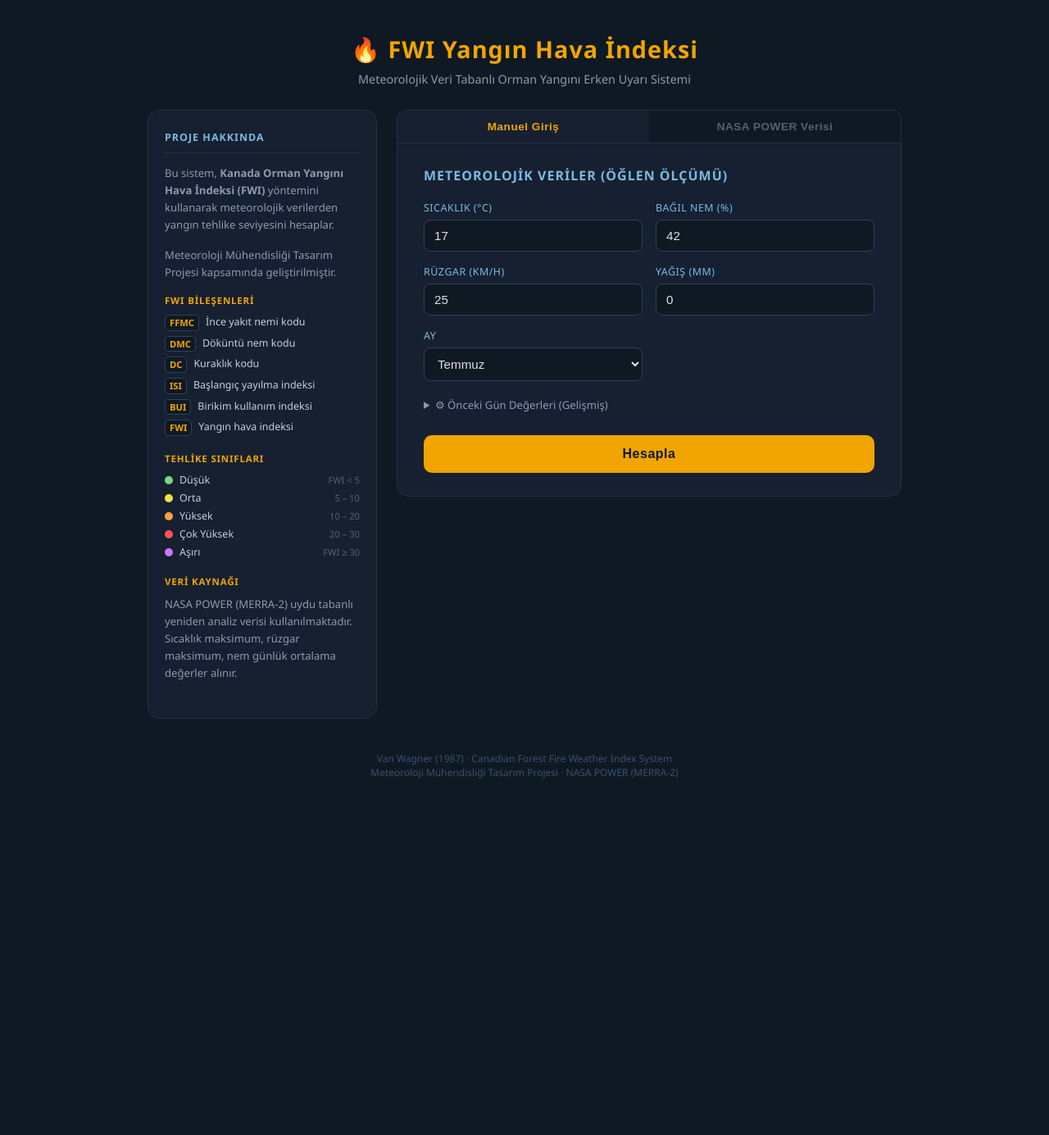
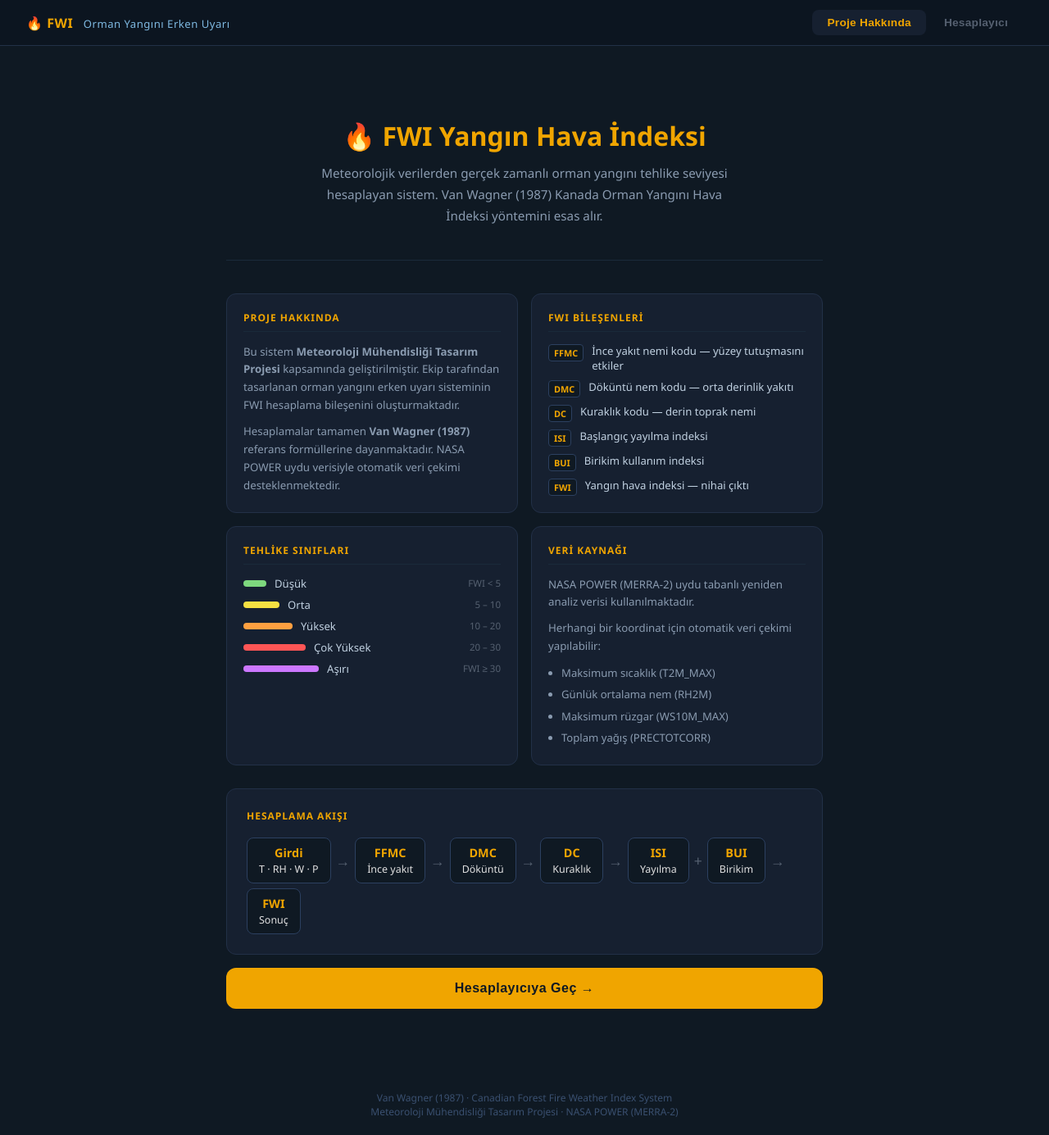
Before and after one commit to MrFBaker/orman-yangini, a Flask app: page / in a window 1280 px wide. Shown: the whole page at 82% size. Before the commit the page ends 950 px from the top, so only its background shows below. Run offline with Flask 3, Linux system fonts and the light colour scheme.

Commit message:
Iki sayfali yapi: Proje Hakkinda + Hesaplayici

```diff
--- a/templates/index.html
+++ b/templates/index.html
@@ -16,49 +16,152 @@
       display: flex;
       flex-direction: column;
       align-items: center;
-      padding: 40px 16px;
     }
 
-    header { text-align: center; margin-bottom: 28px; }
-    header h1 { font-size: 1.8rem; font-weight: 700; color: #f0a500; letter-spacing: 1px; }
-    header p  { margin-top: 8px; font-size: 0.9rem; color: #8a9bb0; }
+    /* ÜST NAVİGASYON */
+    nav {
+      width: 100%;
+      background: #0c1520;
+      border-bottom: 1px solid #223047;
+      display: flex;
+      align-items: center;
+      justify-content: space-between;
+      padding: 0 32px;
+      height: 56px;
+      position: sticky;
+      top: 0;
+      z-index: 100;
+    }
+    .nav-logo {
+      font-size: 1rem;
+      font-weight: 700;
+      color: #f0a500;
+      letter-spacing: 0.5px;
+    }
+    .nav-logo span { color: #7eb8e0; font-weight: 400; font-size: 0.82rem; margin-left: 8px; }
+    .nav-linkler { display: flex; gap: 4px; }
+    .nav-link {
+      padding: 8px 18px;
+      border-radius: 8px;
+      font-size: 0.85rem;
+      font-weight: 600;
+      cursor: pointer;
+      border: none;
+      background: transparent;
+      color: #556070;
+      transition: background 0.2s, color 0.2s;
+      letter-spacing: 0.3px;
+    }
+    .nav-link:hover:not(.aktif) { color: #7eb8e0; background: #162030; }
+    .nav-link.aktif { background: #162030; color: #f0a500; }
 
-    /* SEKMELER */
+    /* SAYFALAR */
+    .sayfa { display: none; width: 100%; max-width: 760px; padding: 40px 16px; }
+    .sayfa.aktif { display: block; }
+
+    /* ── SAYFA 1: HAKKINDA ── */
+    .hero {
+      text-align: center;
+      padding: 48px 24px 40px;
+      border-bottom: 1px solid #1a2a3a;
+      margin-bottom: 40px;
+    }
+    .hero h1 { font-size: 2rem; font-weight: 800; color: #f0a500; margin-bottom: 12px; }
+    .hero p { font-size: 0.95rem; color: #8a9bb0; line-height: 1.7; max-width: 520px; margin: 0 auto; }
+
+    .bilgi-grid {
+      display: grid;
+      grid-template-columns: 1fr 1fr;
+      gap: 16px;
+      margin-bottom: 28px;
+    }
+    @media (max-width: 560px) { .bilgi-grid { grid-template-columns: 1fr; } }
+
+    .bilgi-kart {
+      background: #162030;
+      border: 1px solid #223047;
+      border-radius: 12px;
+      padding: 20px;
+    }
+    .bilgi-kart h3 {
+      font-size: 0.75rem;
+      color: #f0a500;
+      text-transform: uppercase;
+      letter-spacing: 1px;
+      margin-bottom: 14px;
+      padding-bottom: 8px;
+      border-bottom: 1px solid #1a2a3a;
+    }
+    .bilgi-kart p { font-size: 0.83rem; color: #8a9bb0; line-height: 1.65; }
+
+    .komponent-liste { list-style: none; display: flex; flex-direction: column; gap: 8px; }
+    .komponent-liste li { display: flex; align-items: flex-start; gap: 10px; font-size: 0.82rem; color: #c0d0e0; }
+    .komponent-badge {
+      font-size: 0.68rem; font-weight: 700;
+      background: #0f1923; border: 1px solid #2c4060;
+      border-radius: 4px; padding: 2px 6px;
+      color: #f0a500; white-space: nowrap; flex-shrink: 0; margin-top: 1px;
+    }
+
+    .risk-liste { display: flex; flex-direction: column; gap: 8px; }
+    .risk-satir { display: flex; align-items: center; gap: 10px; font-size: 0.82rem; }
+    .risk-bar {
+      height: 8px; border-radius: 4px; flex-shrink: 0;
+    }
+    .risk-adi { color: #c0d0e0; flex: 1; }
+    .risk-aralik { color: #556070; font-size: 0.72rem; }
+
+    .akis-kart {
+      background: #162030;
+      border: 1px solid #223047;
+      border-radius: 12px;
+      padding: 24px;
+      margin-bottom: 16px;
+    }
+    .akis-kart h3 {
+      font-size: 0.75rem;
+      color: #f0a500;
+      text-transform: uppercase;
+      letter-spacing: 1px;
+      margin-bottom: 18px;
+    }
+    .akis { display: flex; align-items: center; flex-wrap: wrap; gap: 6px; }
+    .akis-kutu {
+      background: #0f1923; border: 1px solid #2c4060;
+      border-radius: 8px; padding: 8px 14px;
+      font-size: 0.78rem; color: #e0e0e0; text-align: center;
+    }
+    .akis-kutu strong { display: block; font-size: 0.9rem; color: #f0a500; margin-bottom: 2px; }
+    .akis-ok { color: #556070; font-size: 1.1rem; }
+
+    .basla-btn {
+      display: block; width: 100%; padding: 16px;
+      background: #f0a500; color: #0f1923;
+      border: none; border-radius: 12px;
+      font-size: 1rem; font-weight: 700; cursor: pointer;
+      transition: background 0.2s; letter-spacing: 0.5px;
+      margin-top: 8px;
+    }
+    .basla-btn:hover { background: #ffc030; }
+
+    /* ── SAYFA 2: HESAPLAYICI ── */
     .sekmeler {
-      display: flex;
-      gap: 0;
-      width: 100%;
-      max-width: 560px;
-      margin-bottom: 0;
-      border-radius: 12px 12px 0 0;
-      overflow: hidden;
-      border: 1px solid #223047;
-      border-bottom: none;
+      display: flex; gap: 0; width: 100%; max-width: 560px;
+      margin: 0 auto; border-radius: 12px 12px 0 0;
+      overflow: hidden; border: 1px solid #223047; border-bottom: none;
     }
     .sekme {
-      flex: 1;
-      padding: 12px;
-      text-align: center;
-      cursor: pointer;
-      font-size: 0.85rem;
-      font-weight: 600;
-      background: #0f1923;
-      color: #556070;
-      border: none;
-      transition: background 0.2s, color 0.2s;
-      letter-spacing: 0.5px;
+      flex: 1; padding: 12px; text-align: center; cursor: pointer;
+      font-size: 0.85rem; font-weight: 600; background: #0f1923; color: #556070;
+      border: none; transition: background 0.2s, color 0.2s; letter-spacing: 0.5px;
     }
     .sekme.aktif { background: #162030; color: #f0a500; }
     .sekme:hover:not(.aktif) { color: #7eb8e0; }
 
     .kart {
-      background: #162030;
-      border: 1px solid #223047;
-      border-radius: 0 0 14px 14px;
-      padding: 28px 32px;
-      width: 100%;
-      max-width: 560px;
-      margin-bottom: 24px;
+      background: #162030; border: 1px solid #223047;
+      border-radius: 0 0 14px 14px; padding: 28px 32px;
+      width: 100%; max-width: 560px; margin: 0 auto 24px;
     }
     .kart h2 { font-size: 1rem; color: #7eb8e0; margin-bottom: 20px; text-transform: uppercase; letter-spacing: 1px; }
 
@@ -69,13 +172,8 @@
     .form-grup { display: flex; flex-direction: column; gap: 6px; }
     .form-grup label { font-size: 0.78rem; color: #7eb8e0; text-transform: uppercase; letter-spacing: 0.5px; }
     .form-grup input, .form-grup select {
-      background: #0f1923;
-      border: 1px solid #2c4060;
-      border-radius: 8px;
-      color: #e0e0e0;
-      padding: 10px 12px;
-      font-size: 0.95rem;
-      outline: none;
+      background: #0f1923; border: 1px solid #2c4060; border-radius: 8px;
+      color: #e0e0e0; padding: 10px 12px; font-size: 0.95rem; outline: none;
       transition: border 0.2s;
     }
     .form-grup input:focus, .form-grup select:focus { border-color: #f0a500; }
@@ -83,32 +181,25 @@
     details { margin-top: 16px; }
     details summary { cursor: pointer; font-size: 0.82rem; color: #8a9bb0; user-select: none; padding: 4px 0; }
     details summary:hover { color: #7eb8e0; }
-    .onceki-grid { display: grid; grid-template-columns: repeat(3, minmax(0, 1fr)); gap: 12px; margin-top: 14px; width: 100%; box-sizing: border-box; }
+    .onceki-grid { display: grid; grid-template-columns: repeat(3, minmax(0, 1fr)); gap: 12px; margin-top: 14px; width: 100%; }
 
     .btn {
       width: 100%; margin-top: 24px; padding: 14px;
       background: #f0a500; color: #0f1923;
-      border: none; border-radius: 10px;
-      font-size: 1rem; font-weight: 700; cursor: pointer;
-      transition: background 0.2s, transform 0.1s; letter-spacing: 0.5px;
+      border: none; border-radius: 10px; font-size: 1rem; font-weight: 700;
+      cursor: pointer; transition: background 0.2s, transform 0.1s; letter-spacing: 0.5px;
     }
     .btn:hover { background: #ffc030; }
     .btn:active { transform: scale(0.98); }
     .btn:disabled { background: #5a4a00; color: #8a7a40; cursor: not-allowed; }
 
-    /* NASA bilgi notu */
     .info-notu {
-      background: #0f2030;
-      border: 1px solid #1a3a50;
-      border-radius: 8px;
-      padding: 10px 14px;
-      font-size: 0.8rem;
-      color: #7eb8e0;
-      margin-bottom: 16px;
+      background: #0f2030; border: 1px solid #1a3a50; border-radius: 8px;
+      padding: 10px 14px; font-size: 0.8rem; color: #7eb8e0; margin-bottom: 16px;
     }
 
     /* SONUÇ */
-    #sonuc-alani { display: none; width: 100%; max-width: 560px; }
+    #sonuc-alani { display: none; width: 100%; max-width: 560px; margin: 0 auto; }
 
     .sinif-banner {
       border-radius: 12px; padding: 20px 24px; text-align: center;
@@ -133,8 +224,8 @@
     .indeks-kutu .deger  { font-size: 1.4rem; font-weight: 700; color: #e0e0e0; }
     .indeks-kutu .birim  { font-size: 0.7rem; color: #556070; margin-top: 2px; }
 
-    /* NASA zaman serisi tablo */
-    #nasa-sonuc-alani { display: none; width: 100%; max-width: 760px; margin-top: 8px; }
+    /* NASA SONUÇ */
+    #nasa-sonuc-alani { display: none; width: 100%; max-width: 760px; margin: 0 auto 8px; }
     .tablo-wrapper { overflow-x: auto; border-radius: 10px; border: 1px solid #223047; }
     table { width: 100%; border-collapse: collapse; font-size: 0.82rem; }
     thead { background: #0f1923; }
@@ -152,81 +243,9 @@
     .hata-mesaji {
       background: #3d0f0f; border: 1px solid #7a2020; border-radius: 10px;
       padding: 14px 18px; color: #ff8080; font-size: 0.9rem; display: none;
-      width: 100%; max-width: 560px;
+      width: 100%; max-width: 560px; margin: 0 auto;
     }
 
-    footer { margin-top: 40px; font-size: 0.75rem; color: #3a5070; text-align: center; }
-
-    /* İKİ SÜTUN DÜZENI */
-    .ana-icerik {
-      display: grid;
-      grid-template-columns: 280px 1fr;
-      gap: 24px;
-      width: 100%;
-      max-width: 920px;
-      align-items: start;
-    }
-
-    /* SOL PANEL */
-    .hakkinda-panel {
-      background: #162030;
-      border: 1px solid #223047;
-      border-radius: 14px;
-      padding: 24px 20px;
-      position: sticky;
-      top: 20px;
-    }
-    .hakkinda-panel h3 {
-      font-size: 0.78rem;
-      color: #7eb8e0;
-      text-transform: uppercase;
-      letter-spacing: 1px;
-      margin-bottom: 14px;
-      padding-bottom: 10px;
-      border-bottom: 1px solid #223047;
-    }
-    .hakkinda-panel p {
-      font-size: 0.82rem;
-      color: #8a9bb0;
-      line-height: 1.6;
-      margin-bottom: 16px;
-    }
-    .hakkinda-bolum { margin-bottom: 20px; }
-    .hakkinda-bolum h4 { font-size: 0.72rem; color: #f0a500; text-transform: uppercase; letter-spacing: 0.8px; margin-bottom: 10px; }
-    .komponent-liste { list-style: none; display: flex; flex-direction: column; gap: 6px; }
-    .komponent-liste li {
-      display: flex; align-items: flex-start; gap: 8px;
-      font-size: 0.78rem; color: #c0d0e0; line-height: 1.4;
-    }
-    .komponent-badge {
-      font-size: 0.7rem; font-weight: 700;
-      background: #0f1923; border: 1px solid #2c4060;
-      border-radius: 4px; padding: 1px 5px;
-      color: #f0a500; white-space: nowrap; flex-shrink: 0;
-    }
-    .risk-liste { display: flex; flex-direction: column; gap: 5px; }
-    .risk-satir {
-      display: flex; align-items: center; gap: 8px;
-      font-size: 0.78rem;
-    }
-    .risk-nokta { width: 10px; height: 10px; border-radius: 50%; flex-shrink: 0; }
-    .risk-adi { color: #c0d0e0; flex: 1; }
-    .risk-aralik { color: #556070; font-size: 0.7rem; }
-
-    /* SAĞ SÜTUN — mevcut elementlerin max-width'ini kaldır */
-    .sag-sutun { display: flex; flex-direction: column; align-items: stretch; }
-    .sag-sutun .sekmeler { max-width: none; }
-    .sag-sutun .kart { max-width: none; }
-    .sag-sutun #sonuc-alani { max-width: none; }
-    .sag-sutun #nasa-sonuc-alani { max-width: none; }
-    .sag-sutun .hata-mesaji { max-width: none; }
-
-    @media (max-width: 700px) {
-      .ana-icerik { grid-template-columns: 1fr; }
-      .hakkinda-panel { position: static; }
-    }
-
-    /* İstatistik özeti */
     .istatistik-grid {
       display: grid; grid-template-columns: repeat(4, 1fr); gap: 12px;
       margin-top: 16px; margin-bottom: 16px;
@@ -239,63 +258,123 @@
     .istat-kutu .deger  { font-size: 1.25rem; font-weight: 700; color: #f0a500; }
     .istat-kutu .alt    { font-size: 0.68rem; color: #556070; margin-top: 3px; }
 
-    /* Grafik kutusu */
     .grafik-kutu {
       background: #162030; border: 1px solid #223047;
       border-radius: 10px; padding: 20px; margin-top: 16px;
     }
-    .grafik-baslik {
-      font-size: 0.78rem; color: #7eb8e0; text-transform: uppercase;
-      letter-spacing: 1px; margin-bottom: 14px;
-    }
+    .grafik-baslik { font-size: 0.78rem; color: #7eb8e0; text-transform: uppercase; letter-spacing: 1px; margin-bottom: 14px; }
+
+    footer { margin-top: 40px; padding: 20px 16px; font-size: 0.75rem; color: #3a5070; text-align: center; }
   </style>
 </head>
 <body>
 
-<header>
+<!-- NAVİGASYON -->
+<nav>
+  <div class="nav-logo">&#x1F525; FWI <span>Orman Yangını Erken Uyarı</span></div>
+  <div class="nav-linkler">
+    <button class="nav-link aktif" onclick="sayfaAc('hakkinda', this)">Proje Hakkında</button>
+    <button class="nav-link" onclick="sayfaAc('hesap', this)">Hesaplayıcı</button>
+  </div>
+</nav>
+
+<!-- ══════════════════════════════════════════ -->
+<!-- SAYFA 1: PROJE HAKKINDA                   -->
+<!-- ══════════════════════════════════════════ -->
+<div class="sayfa aktif" id="sayfa-hakkinda">
+
+  <div class="hero">
     <h1>&#x1F525; FWI Yangın Hava İndeksi</h1>
-  <p>Meteorolojik Veri Tabanlı Orman Yangını Erken Uyarı Sistemi</p>
-</header>
+    <p>Meteorolojik verilerden gerçek zamanlı orman yangını tehlike seviyesi hesaplayan sistem. Van Wagner (1987) Kanada Orman Yangını Hava İndeksi yöntemini esas alır.</p>
+  </div>
 
-<div class="ana-icerik">
+  <div class="bilgi-grid">
+    <div class="bilgi-kart">
+      <h3>Proje Hakkında</h3>
+      <p>Bu sistem <strong>Meteoroloji Mühendisliği Tasarım Projesi</strong> kapsamında geliştirilmiştir. Ekip tarafından tasarlanan orman yangını erken uyarı sisteminin FWI hesaplama bileşenini oluşturmaktadır.</p>
+      <p style="margin-top:10px">Hesaplamalar tamamen <strong>Van Wagner (1987)</strong> referans formüllerine dayanmaktadır. NASA POWER uydu verisiyle otomatik veri çekimi desteklenmektedir.</p>
+    </div>
 
-<!-- SOL: PROJE HAKKINDA -->
-<aside class="hakkinda-panel">
-  <h3>Proje Hakkında</h3>
-  <p>Bu sistem, <strong>Kanada Orman Yangını Hava İndeksi (FWI)</strong> yöntemini kullanarak meteorolojik verilerden yangın tehlike seviyesini hesaplar.</p>
-  <p>Meteoroloji Mühendisliği Tasarım Projesi kapsamında geliştirilmiştir.</p>
-
-  <div class="hakkinda-bolum">
-    <h4>FWI Bileşenleri</h4>
+    <div class="bilgi-kart">
+      <h3>FWI Bileşenleri</h3>
       <ul class="komponent-liste">
-      <li><span class="komponent-badge">FFMC</span> İnce yakıt nemi kodu</li>
-      <li><span class="komponent-badge">DMC</span> Döküntü nem kodu</li>
-      <li><span class="komponent-badge">DC</span> Kuraklık kodu</li>
-      <li><span class="komponent-badge">ISI</span> Başlangıç yayılma indeksi</li>
-      <li><span class="komponent-badge">BUI</span> Birikim kullanım indeksi</li>
-      <li><span class="komponent-badge">FWI</span> Yangın hava indeksi</li>
+        <li><span class="komponent-badge">FFMC</span>İnce yakıt nemi kodu — yüzey tutuşmasını etkiler</li>
+        <li><span class="komponent-badge">DMC</span>Döküntü nem kodu — orta derinlik yakıtı</li>
+        <li><span class="komponent-badge">DC</span>Kuraklık kodu — derin toprak nemi</li>
+        <li><span class="komponent-badge">ISI</span>Başlangıç yayılma indeksi</li>
+        <li><span class="komponent-badge">BUI</span>Birikim kullanım indeksi</li>
+        <li><span class="komponent-badge">FWI</span>Yangın hava indeksi — nihai çıktı</li>
       </ul>
     </div>
 
-  <div class="hakkinda-bolum">
-    <h4>Tehlike Sınıfları</h4>
+    <div class="bilgi-kart">
+      <h3>Tehlike Sınıfları</h3>
       <div class="risk-liste">
-      <div class="risk-satir"><div class="risk-nokta" style="background:#7ed87e"></div><span class="risk-adi">Düşük</span><span class="risk-aralik">FWI &lt; 5</span></div>
-      <div class="risk-satir"><div class="risk-nokta" style="background:#f5e042"></div><span class="risk-adi">Orta</span><span class="risk-aralik">5 – 10</span></div>
-      <div class="risk-satir"><div class="risk-nokta" style="background:#ffa040"></div><span class="risk-adi">Yüksek</span><span class="risk-aralik">10 – 20</span></div>
-      <div class="risk-satir"><div class="risk-nokta" style="background:#ff5555"></div><span class="risk-adi">Çok Yüksek</span><span class="risk-aralik">20 – 30</span></div>
-      <div class="risk-satir"><div class="risk-nokta" style="background:#cc77ff"></div><span class="risk-adi">Aşırı</span><span class="risk-aralik">FWI ≥ 30</span></div>
+        <div class="risk-satir">
+          <div class="risk-bar" style="width:28px;background:#7ed87e"></div>
+          <span class="risk-adi">Düşük</span><span class="risk-aralik">FWI &lt; 5</span>
+        </div>
+        <div class="risk-satir">
+          <div class="risk-bar" style="width:44px;background:#f5e042"></div>
+          <span class="risk-adi">Orta</span><span class="risk-aralik">5 – 10</span>
+        </div>
+        <div class="risk-satir">
+          <div class="risk-bar" style="width:60px;background:#ffa040"></div>
+          <span class="risk-adi">Yüksek</span><span class="risk-aralik">10 – 20</span>
+        </div>
+        <div class="risk-satir">
+          <div class="risk-bar" style="width:76px;background:#ff5555"></div>
+          <span class="risk-adi">Çok Yüksek</span><span class="risk-aralik">20 – 30</span>
+        </div>
+        <div class="risk-satir">
+          <div class="risk-bar" style="width:92px;background:#cc77ff"></div>
+          <span class="risk-adi">Aşırı</span><span class="risk-aralik">FWI ≥ 30</span>
+        </div>
       </div>
     </div>
 
-  <div class="hakkinda-bolum">
-    <h4>Veri Kaynağı</h4>
-    <p style="margin-bottom:0">NASA POWER (MERRA-2) uydu tabanlı yeniden analiz verisi kullanılmaktadır. Sıcaklık maksimum, rüzgar maksimum, nem günlük ortalama değerler alınır.</p>
+    <div class="bilgi-kart">
+      <h3>Veri Kaynağı</h3>
+      <p>NASA POWER (MERRA-2) uydu tabanlı yeniden analiz verisi kullanılmaktadır.</p>
+      <p style="margin-top:10px">Herhangi bir koordinat için otomatik veri çekimi yapılabilir:</p>
+      <ul style="margin-top:8px;padding-left:16px;font-size:0.82rem;color:#8a9bb0;line-height:2">
+        <li>Maksimum sıcaklık (T2M_MAX)</li>
+        <li>Günlük ortalama nem (RH2M)</li>
+        <li>Maksimum rüzgar (WS10M_MAX)</li>
+        <li>Toplam yağış (PRECTOTCORR)</li>
+      </ul>
     </div>
-</aside>
+  </div>
 
-<!-- SAĞ: MEVCUT FORM -->
-<div class="sag-sutun">
+  <div class="akis-kart">
+    <h3>Hesaplama Akışı</h3>
+    <div class="akis">
+      <div class="akis-kutu"><strong>Girdi</strong>T · RH · W · P</div>
+      <span class="akis-ok">→</span>
+      <div class="akis-kutu"><strong>FFMC</strong>İnce yakıt</div>
+      <span class="akis-ok">→</span>
+      <div class="akis-kutu"><strong>DMC</strong>Döküntü</div>
+      <span class="akis-ok">→</span>
+      <div class="akis-kutu"><strong>DC</strong>Kuraklık</div>
+      <span class="akis-ok">→</span>
+      <div class="akis-kutu"><strong>ISI</strong>Yayılma</div>
+      <span class="akis-ok">+</span>
+      <div class="akis-kutu"><strong>BUI</strong>Birikim</div>
+      <span class="akis-ok">→</span>
+      <div class="akis-kutu"><strong>FWI</strong>Sonuç</div>
+    </div>
+  </div>
+
+  <button class="basla-btn" onclick="sayfaAc('hesap', document.querySelectorAll('.nav-link')[1])">
+    Hesaplayıcıya Geç →
+  </button>
+
+</div>
+
+<!-- ══════════════════════════════════════════ -->
+<!-- SAYFA 2: HESAPLAYICI                      -->
+<!-- ══════════════════════════════════════════ -->
+<div class="sayfa" id="sayfa-hesap">
 
   <!-- SEKMELER -->
   <div class="sekmeler">
@@ -422,8 +501,7 @@
     </div>
   </div>
 
-</div><!-- sag-sutun -->
-</div><!-- ana-icerik -->
+</div><!-- sayfa-hesap -->
 
 <footer>
   Van Wagner (1987) · Canadian Forest Fire Weather Index System<br>
@@ -440,6 +518,14 @@
     "Cok Yuksek": { tr: "ÇOK YÜKSEK", renk: "CokYuksek", aciklama: "Çok yüksek yangın riski" },
     "Asiri":      { tr: "AŞIRI",       renk: "Asiri",     aciklama: "Aşırı tehlike — kritik koşullar" },
   };
+
+  function sayfaAc(id, el) {
+    document.querySelectorAll(".nav-link").forEach(l => l.classList.remove("aktif"));
+    document.querySelectorAll(".sayfa").forEach(s => s.classList.remove("aktif"));
+    el.classList.add("aktif");
+    document.getElementById("sayfa-" + id).classList.add("aktif");
+    window.scrollTo({ top: 0, behavior: "smooth" });
+  }
 
   function sekmeAc(id, el) {
     document.querySelectorAll(".sekme").forEach(s => s.classList.remove("aktif"));
@@ -574,10 +660,10 @@
             fill: true,
             borderWidth: 2,
           },
-          { label: "Orta eşiği",      data: Array(n).fill(5),  borderColor: "#3a7a3a", borderWidth: 1, borderDash: [4,4], pointRadius: 0, fill: false },
-          { label: "Yüksek eşiği",    data: Array(n).fill(10), borderColor: "#7a7200", borderWidth: 1, borderDash: [4,4], pointRadius: 0, fill: false },
-          { label: "Çok Y. eşiği",    data: Array(n).fill(20), borderColor: "#7a4400", borderWidth: 1, borderDash: [4,4], pointRadius: 0, fill: false },
-          { label: "Aşırı eşiği",     data: Array(n).fill(30), borderColor: "#7a2020", borderWidth: 1, borderDash: [4,4], pointRadius: 0, fill: false },
+          { label: "Orta eşiği",   data: Array(n).fill(5),  borderColor: "#3a7a3a", borderWidth: 1, borderDash: [4,4], pointRadius: 0, fill: false },
+          { label: "Yüksek eşiği", data: Array(n).fill(10), borderColor: "#7a7200", borderWidth: 1, borderDash: [4,4], pointRadius: 0, fill: false },
+          { label: "Çok Y. eşiği", data: Array(n).fill(20), borderColor: "#7a4400", borderWidth: 1, borderDash: [4,4], pointRadius: 0, fill: false },
+          { label: "Aşırı eşiği",  data: Array(n).fill(30), borderColor: "#7a2020", borderWidth: 1, borderDash: [4,4], pointRadius: 0, fill: false },
         ]
       },
       options: {
@@ -598,12 +684,7 @@
         },
         scales: {
           x: {
-            ticks: {
-              color: "#7eb8e0",
-              maxTicksLimit: 12,
-              maxRotation: 30,
-              font: { size: 10 }
-            },
+            ticks: { color: "#7eb8e0", maxTicksLimit: 12, maxRotation: 30, font: { size: 10 } },
             grid: { color: "#1a2a3a" }
           },
           y: {
```
Lines whose indentation alone changed are shown as unchanged.
